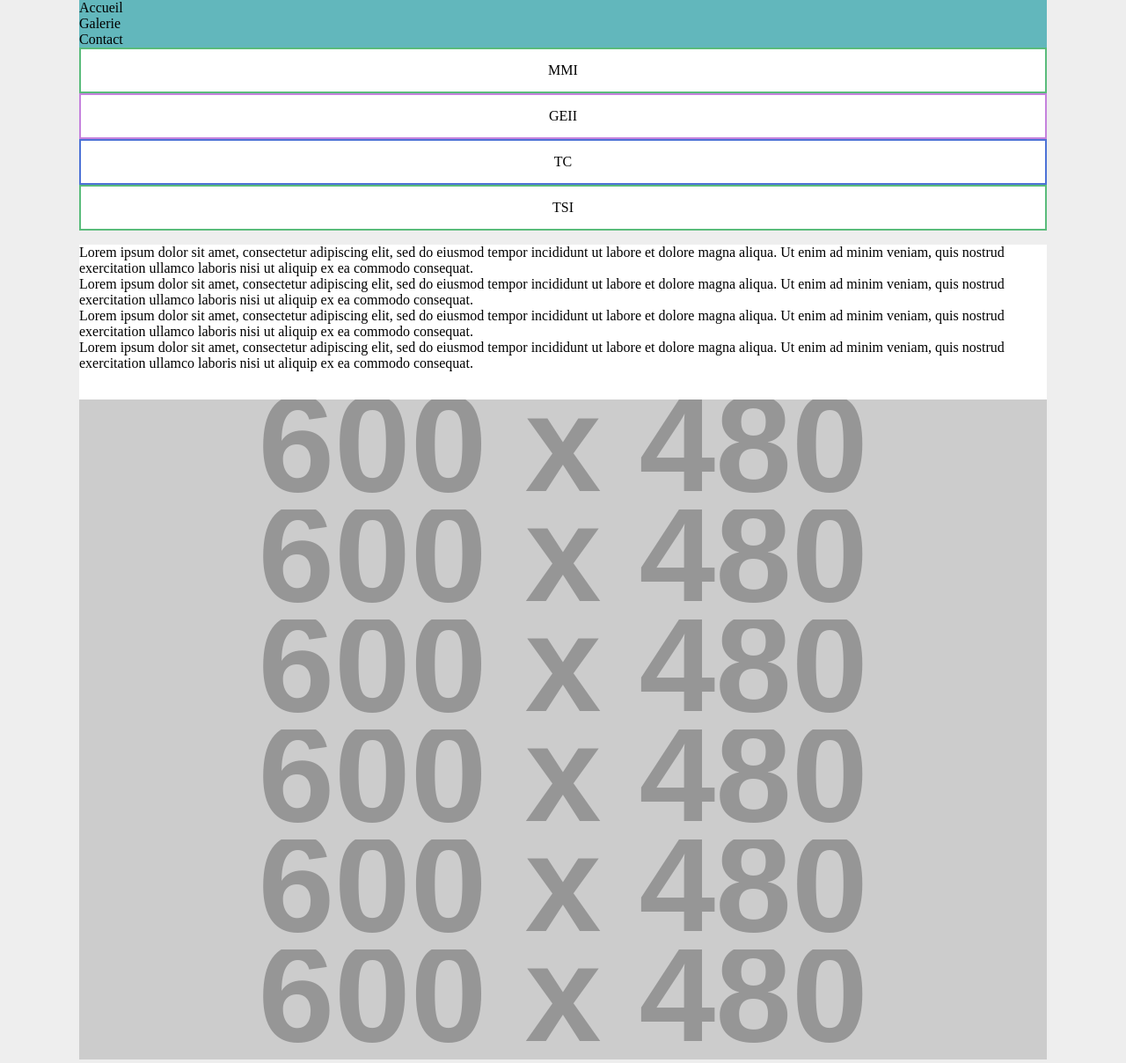
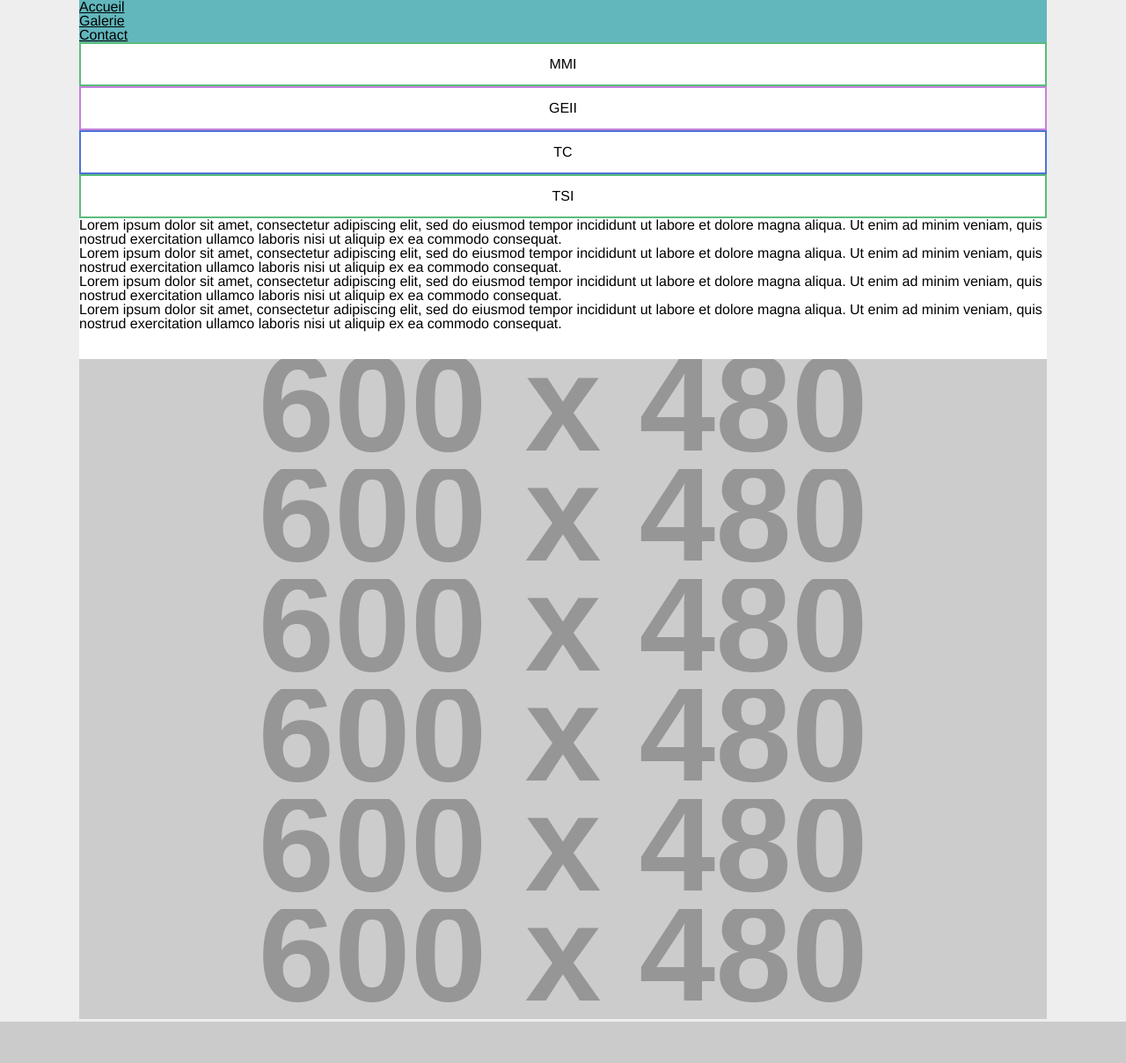
Before and after one commit to DanYellow/presentations, a PHP site: page / in a window 1280 px wide. Shown: the whole page at 88% size. After the commit the page ends 1161 px from the top, so only its background shows below. Run offline with PHP 8.4, Linux system fonts and the light colour scheme; grey boxes labelled with a size stand in for pictures from a placeholder-image service; some libraries are stand-ins or nearby versions.

Commit message:
Update ressource for TP2

```diff
--- a/mmi/html/travaux-pratiques/numero-2/ressources/mise-en-page-flexbox/index.html
+++ b/mmi/html/travaux-pratiques/numero-2/ressources/mise-en-page-flexbox/index.html
@@ -1,26 +1,31 @@
 <!--
   But de cette pratique :
   - Réaliser la mise en page définie dans le fichier design-mise-en-page-flexbox.jpg
-  - Découvrir certaines fonctionnalités de la propriété flexblox
+  - Appliquer les propriétés que nous avons vues en cours notamment les propriétés relatives au modèle de boite
+  - Découvrir certaines fonctionnalités de la propriété flexbox
+  - Découvrir de nouvelles pseudo-classes
 -->
 <!DOCTYPE html>
 <html lang="fr">
   <head>
     <meta charset="UTF-8" />
     <meta name="viewport" content="width=device-width, initial-scale=1.0" />
-    <title>Ressource - flexbox</title>
+    <title>Ressource - mise en page</title>
+    <link rel="stylesheet" href="reset.css" />
     <link rel="stylesheet" href="style.css" />
   </head>
   <body>
     <nav class="navigation-principale">
       <ul>
-        <li>Accueil</li>
-        <li>Galerie</li>
-        <li>Contact</li>
+        <li>
+          <a href="#">Accueil</a>
+        </li>
+        <li><a href="#">Galerie</a></li>
+        <li><a href="#">Contact</a></li>
       </ul>
     </nav>
 
-    <aside class="cursus">
+    <aside class="liste-cursus">
       <ul>
         <li>MMI</li>
         <li>GEII</li>
@@ -53,40 +58,22 @@
       </p>
 
       <figure class="image-complementaire">
-        <img
-          src="https://dummyimage.com/600x480/000000/fff"
-          alt=""
-        />
+        <img src="https://dummyimage.com/600x480/000000/fff" alt="" />
       </figure>
       <figure class="image-complementaire">
-        <img
-          src="https://dummyimage.com/600x480/7df4ff/000000"
-          alt=""
-        />
+        <img src="https://dummyimage.com/600x480/7df4ff/000000" alt="" />
       </figure>
       <figure class="image-complementaire">
-        <img
-          src="https://dummyimage.com/600x480/000000/fff"
-          alt=""
-        />
+        <img src="https://dummyimage.com/600x480/000000/fff" alt="" />
       </figure>
       <figure class="image-complementaire">
-        <img
-          src="https://dummyimage.com/600x480/7df4ff/000000"
-          alt=""
-        />
+        <img src="https://dummyimage.com/600x480/7df4ff/000000" alt="" />
       </figure>
       <figure class="image-complementaire">
-        <img
-          src="https://dummyimage.com/600x480/000000/fff"
-          alt=""
-        />
+        <img src="https://dummyimage.com/600x480/000000/fff" alt="" />
       </figure>
       <figure class="image-complementaire">
-        <img
-          src="https://dummyimage.com/600x480/7df4ff/000000"
-          alt=""
-        />
+        <img src="https://dummyimage.com/600x480/7df4ff/000000" alt="" />
       </figure>
     </div>
   </body>
--- /dev/null
+++ b/mmi/html/travaux-pratiques/numero-2/ressources/mise-en-page-flexbox/reset.css
@@ -0,0 +1,129 @@
+/* http://meyerweb.com/eric/tools/css/reset/
+   v2.0 | 20110126
+   License: none (public domain)
+*/
+
+html,
+body,
+div,
+span,
+applet,
+object,
+iframe,
+h1,
+h2,
+h3,
+h4,
+h5,
+h6,
+p,
+blockquote,
+pre,
+a,
+abbr,
+acronym,
+address,
+big,
+cite,
+code,
+del,
+dfn,
+em,
+img,
+ins,
+kbd,
+q,
+s,
+samp,
+small,
+strike,
+strong,
+sub,
+sup,
+tt,
+var,
+b,
+u,
+i,
+center,
+dl,
+dt,
+dd,
+ol,
+ul,
+li,
+fieldset,
+form,
+label,
+legend,
+table,
+caption,
+tbody,
+tfoot,
+thead,
+tr,
+th,
+td,
+article,
+aside,
+canvas,
+details,
+embed,
+figure,
+figcaption,
+footer,
+header,
+hgroup,
+menu,
+nav,
+output,
+ruby,
+section,
+summary,
+time,
+mark,
+audio,
+video {
+  margin: 0;
+  padding: 0;
+  border: 0;
+  font-size: 100%;
+  font: inherit;
+  vertical-align: baseline;
+}
+/* HTML5 display-role reset for older browsers */
+article,
+aside,
+details,
+figcaption,
+figure,
+footer,
+header,
+hgroup,
+menu,
+nav,
+section {
+  display: block;
+}
+body {
+  line-height: 1;
+}
+ol,
+ul {
+  list-style: none;
+}
+blockquote,
+q {
+  quotes: none;
+}
+blockquote:before,
+blockquote:after,
+q:before,
+q:after {
+  content: "";
+  content: none;
+}
+table {
+  border-collapse: collapse;
+  border-spacing: 0;
+}
--- a/mmi/html/travaux-pratiques/numero-2/ressources/mise-en-page-flexbox/style.css
+++ b/mmi/html/travaux-pratiques/numero-2/ressources/mise-en-page-flexbox/style.css
@@ -1,28 +1,24 @@
-/* reset */
 body,
 html {
-  margin: 0 auto;
-  padding: 0;
-  ;
+  font-family: Helvetica, Arial, sans-serif;
 }
-
-ul {
-  list-style: none;
-  margin: 0;
-  padding: 0;
-}
-/* reset */
 
 html {
   background-color: #eeeeee;
 }
 
 body {
-  max-width: 1100px;
+  max-width: 1100px; /* Notre site ne peut pas avoir une largeur supérieure à 1100px */
+  margin: 0 auto;
 }
 
-nav {
+.navigation-principale {
   background-color: #62b7bc;
+}
+
+.navigation-principale a {
+  color: black;
+  display: bl;
 }
 
 .image-complementaire {
@@ -36,10 +32,6 @@ nav {
   height: 100%;
 }
 
-.cursus {
-  background-color: #ffffff;
-}
-
 .description {
   background-color: #ffffff;
 }
@@ -48,24 +40,33 @@ nav {
   margin-bottom: 32px;
 }
 
-.cursus li {
+.liste-cursus {
+  background-color: #ffffff;
+}
+
+.liste-cursus ul {
+  display: flex;
+  flex-direction: column;
+}
+
+.liste-cursus li {
   border: solid 2px;
   padding: 15px 0;
   text-align: center;
 }
 
-.cursus li:nth-child(3n + 4) {
+.liste-cursus li:nth-child(3n + 4) {
   border-color: #cd3a68;
 }
 
-.cursus li:nth-child(3n + 3) {
+.liste-cursus li:nth-child(3n + 3) {
   border-color: #4d72d6;
 }
 
-.cursus li:nth-child(3n + 2) {
+.liste-cursus li:nth-child(3n + 2) {
   border-color: #c582dd;
 }
 
-.cursus li:nth-child(3n + 1) {
+.liste-cursus li:nth-child(3n + 1) {
   border-color: #5abc7b;
 }
```
Also changed, not shown: 1 other file.
